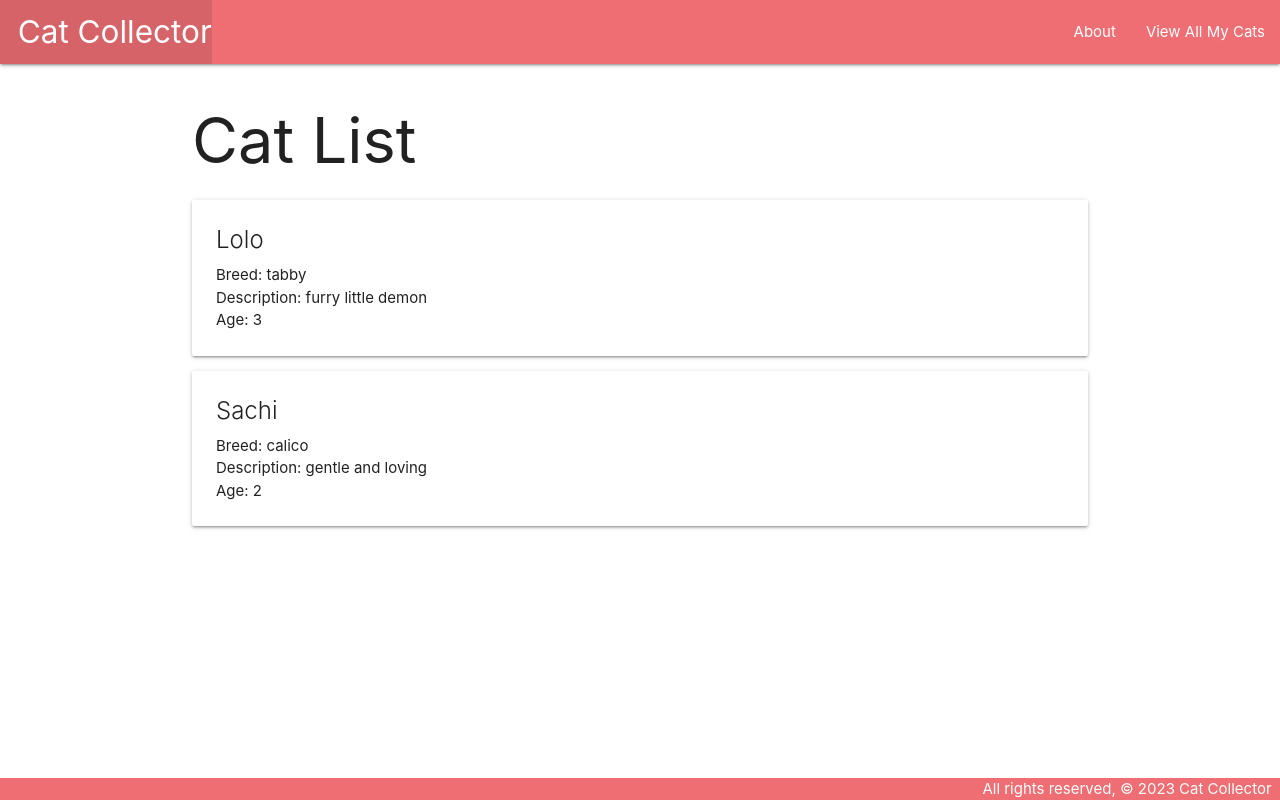
After one commit to jawknee59/catcollector, a Django app: page /cats/ in a window 1280 px wide. The commit adds this page. Run offline with Django 4.2, Linux system fonts and the light colour scheme.

Commit message:
add index and dummy data for cats

```diff
--- a/main_app/templates/base.html
+++ b/main_app/templates/base.html
@@ -18,6 +18,7 @@
                 </ul>
                 <ul class="right">
                     <li><a href="/about">About</a></li>
+                    <li><a href="/cats">View All My Cats</a></li>
                 </ul>
             </div>
         </nav>
--- /dev/null
+++ b/main_app/templates/cats/index.html
@@ -0,0 +1,19 @@
+{% extends 'base.html' %}
+{% block content %}
+    <h1>Cat List</h1>
+
+    {% for cat in cats %}
+        <div class="card">
+            <div class="card-content">
+                <span class="card-title">{{ cat.name }}</span>
+                <p>Breed: {{ cat.breed }}</p>
+                <p>Description: {{ cat.description }}</p>
+                {% if cat.age > 0 %}
+                    <p>Age: {{ cat.age }}</p>
+                {% else %}
+                    <p>Age: Kitten</p>
+                {% endif %}
+            </div>
+        </div>
+    {% endfor %}
+{% endblock %}
--- a/main_app/urls.py
+++ b/main_app/urls.py
@@ -7,5 +7,6 @@ urlpatterns = [
     # the name='home' kwarg gives the route a name
     # naming routes is optional, but best practices
     path('', views.home, name='home'),
-    path('about/', views.about, name='about')
+    path('about/', views.about, name='about'),
+    path('cats/', views.cats_index, name='index'),
 ]
--- a/main_app/views.py
+++ b/main_app/views.py
@@ -1,4 +1,11 @@
 from django.shortcuts import render
+
+# temporary cats for building templates
+# Add this cats list below the imports
+cats = [
+  {'name': 'Lolo', 'breed': 'tabby', 'description': 'furry little demon', 'age': 3},
+  {'name': 'Sachi', 'breed': 'calico', 'description': 'gentle and loving', 'age': 2},
+]
 
 # Create your views here.
 # view functions match urls to code (like controllers in Express)
@@ -9,3 +16,9 @@ def home(request):
 # about route
 def about(request):
     return render(request, 'about.html')
+
+# index route for cats
+def cats_index(request):
+    # just like we passed data to our templates in express
+    # we pass data to our templates through our view functions
+    return render(request, 'cats/index.html', { 'cats': cats })
```
